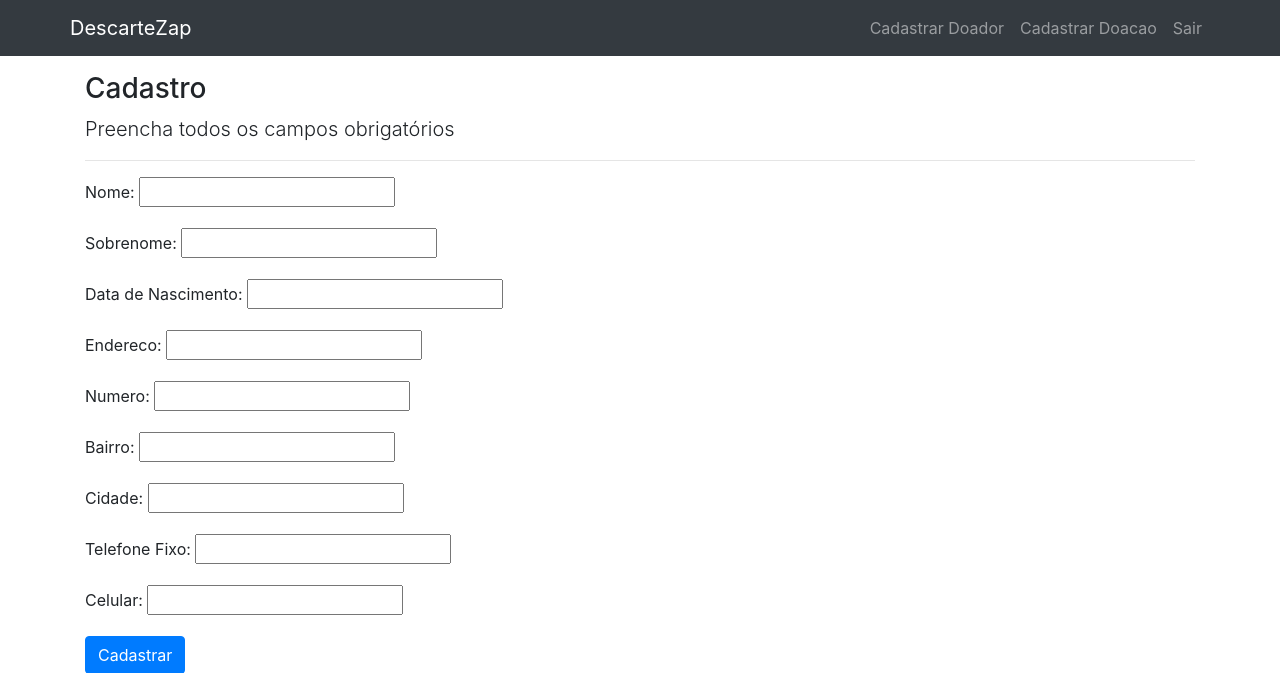
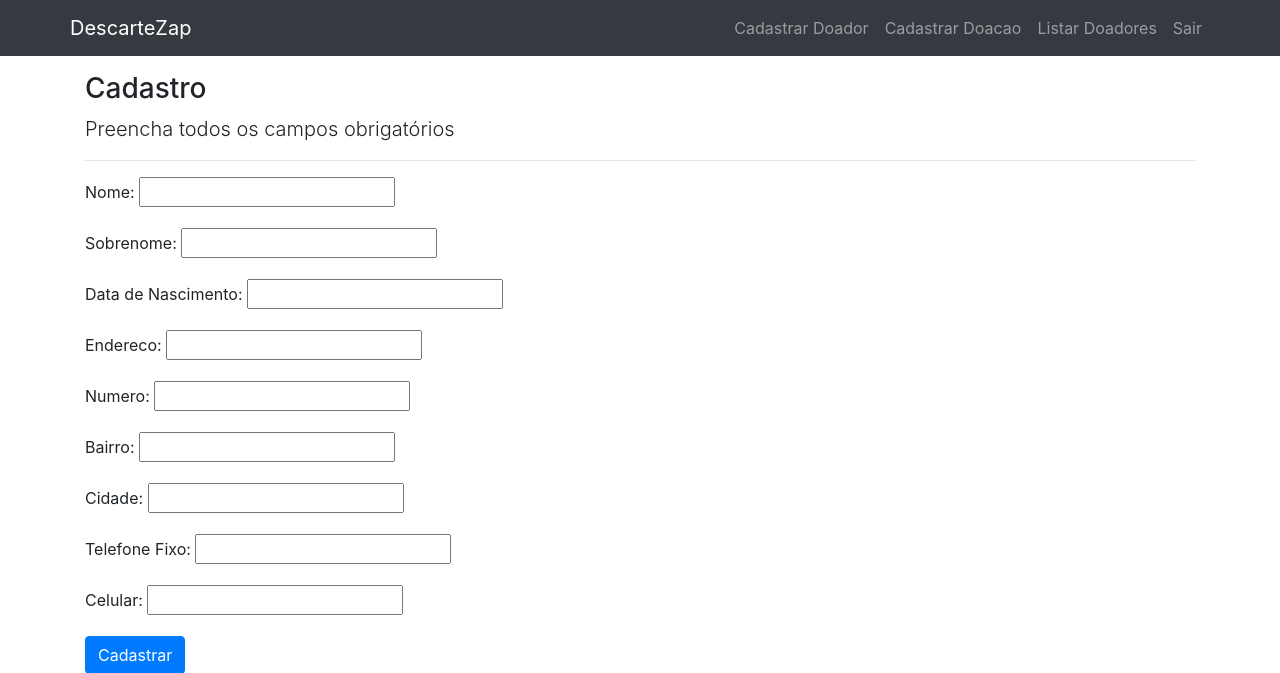
Before and after one commit to daianaborges/DescarteZapp, a Django app: page /cadastros/Doadores/ in a window 1280 px wide. Shown: the top 673 px of the page. Run offline with Django 3.2, Linux system fonts and the light colour scheme; a user stored in the database is signed in; some libraries are stand-ins or nearby versions.

Commit message:
Integração entre pagina principal, login e cadastros

```diff
--- a/cadastros/urls.py
+++ b/cadastros/urls.py
@@ -13,7 +13,7 @@ urlpatterns = [
     path("", FormCadastro.as_view(), name='cadastrar'),
     # path("DescarteZap_Beta", HomeView.as_view(), name='home'),
     path('cadastros/Doadores/', DoadoresCreate.as_view(), name="cadastrar-doadores"),
-    path('cadastrar/doacao/', DoacaoCreate.as_view(), name="cadastrar-doacao"),
+    path('cadastros/doacao/', DoacaoCreate.as_view(), name="cadastrar-doacao"),
     path('editar/doadores/<int:pk>/', DoadoresUpdate.as_view(), name='editar-doadores'),
     path('listar/doadores/', DoadoresList.as_view(), name='listar-doadores'),
     # path("", views.SobreView.as_view(), name="home"),
--- a/cadastros/views.py
+++ b/cadastros/views.py
@@ -1,8 +1,14 @@
 from django.views.generic.edit import CreateView, UpdateView
 from .models import Doadores, Doacao
-from django.urls import reverse_lazy
+from django.urls import reverse_lazy, reverse
 from django.views.generic.list import ListView
 from django.views.generic import TemplateView
+from django.http import HttpResponse
+
+
+
+def formdoar(request):
+    urldoar = reverse('index')
 
 
 class FormCadastro(TemplateView):
@@ -14,14 +20,14 @@ class DoadoresCreate(CreateView):
     fields = ['nome', 'sobrenome', 'dataNascimento', 'endereco', 'numero', 'bairro', 'cidade', 'telefonefixo',
               'celular']
     template_name = 'cadastrar/form.html'
-    success_url = reverse_lazy('home')
+    success_url = reverse_lazy('paginas:home')
 
 
 class DoacaoCreate(CreateView):
     model = Doacao
     fields = ['quantidade', 'descricao', 'd_celular']
     template_name = 'cadastrar/form.html'
-    success_url = reverse_lazy('inicio')
+    success_url = reverse_lazy('paginas:home')
 
 #################### UPDATE ########################
 
@@ -30,10 +36,10 @@ class DoadoresUpdate(UpdateView):
     fields = ['nome', 'sobrenome', 'dataNascimento', 'endereco', 'numero', 'bairro', 'cidade', 'telefonefixo',
               'celular']
     template_name = 'form.html'
-    success_url = reverse_lazy('home.html')
+    success_url = reverse_lazy('templates/home.html')
 
 #################### LISTA ########################
 
 class DoadoresList(ListView):
     model = Doadores
-    template_name = 'listas/doadores.html'
+    template_name = 'cadastrar/listas/doadores.html'
--- a/templates/base.html
+++ b/templates/base.html
@@ -24,6 +24,10 @@
 
                      <li class="nav-item">
                         <a class="nav-link" href="{% url 'cadastros:cadastrar-doacao' %}">Cadastrar Doacao</a>
+                     </li>
+
+                     <li class="nav-item">
+                        <a class="nav-link" href="{% url 'cadastros:listar-doadores' %}">Listar Doadores</a>
                      </li>
 
                     <li class="nav-item">
```
Also changed, not shown: DescarteZap_Beta/urls.py (line endings or trailing spaces), db.sqlite3, templates/cadastrar/listas/doadores.html (renamed from templates/listas/doadores.html).
